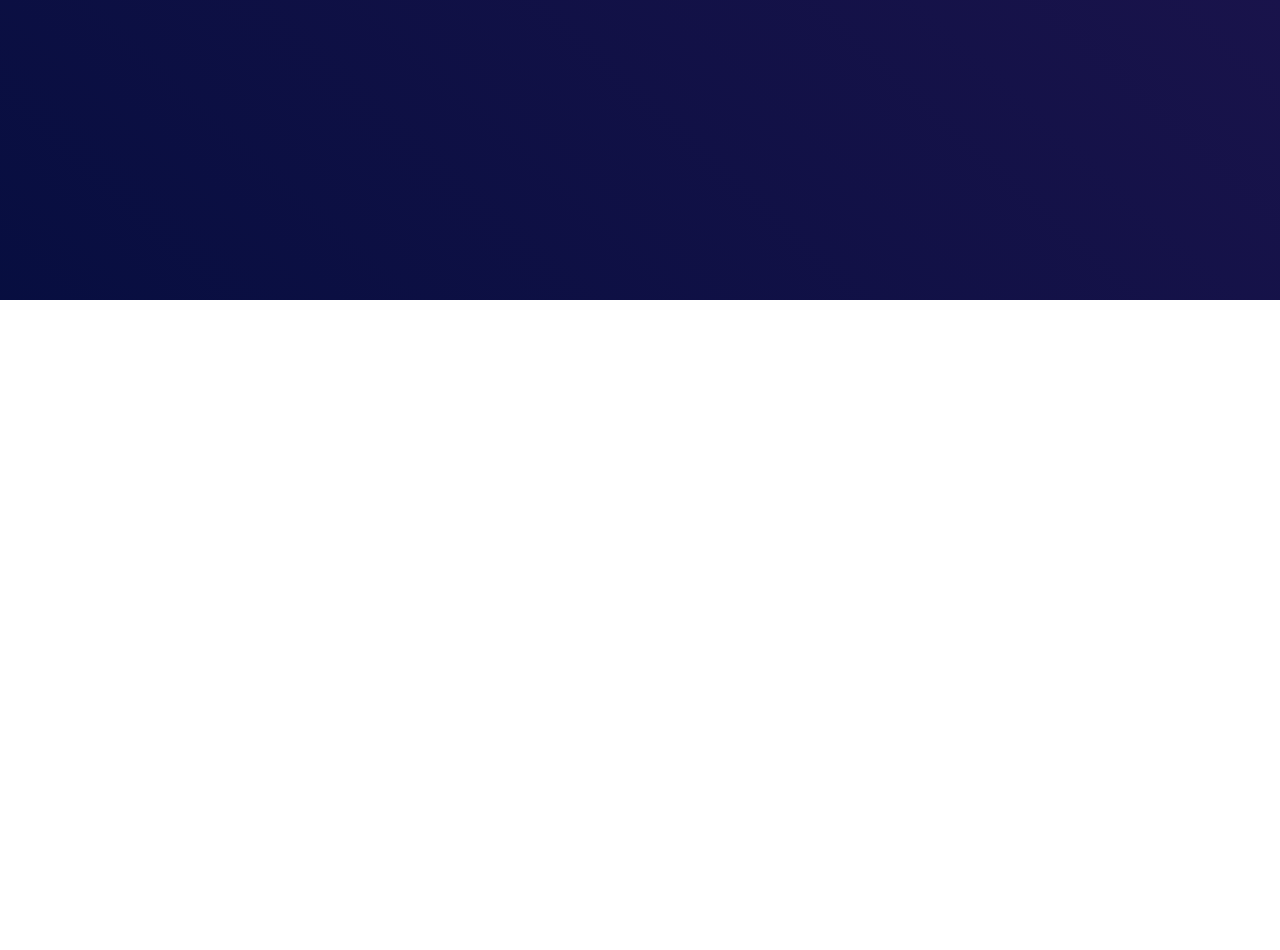
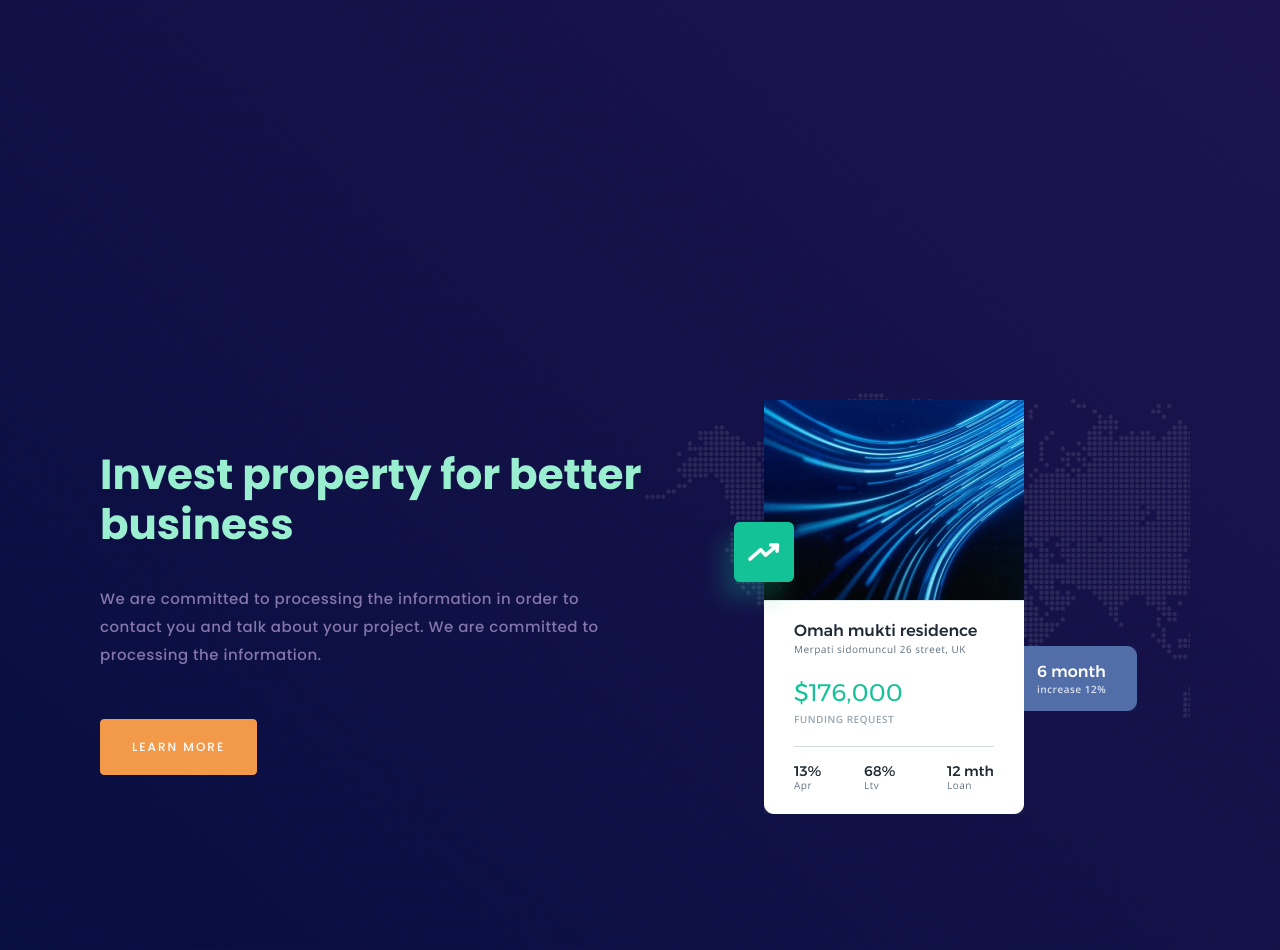
Before and after one commit to khabalylian/Project, a plain HTML site: page index.html in a window 1280 px wide. Shown: the part 2878-3828 px from the top of the page. Before the commit the page ends 3178 px from the top, so only its background shows below. Drawn offline with Linux system fonts and the light colour scheme.

Commit message:
section 6 complite

```diff
--- a/index.html
+++ b/index.html
@@ -259,5 +259,23 @@
             </div>
         </div>
     </section>
+    <section class="bussines">
+        <div class="container">
+            <div class="bussines-inner">
+                <div class="bussines__left">
+                    <h1 class="bussines__left-heading">
+                        Invest property for better business
+                    </h1>
+                    <p class="bussines__left-descr">
+                        We are committed to processing the information in order to contact you and talk about your project. We are committed to processing the information.
+                    </p>
+                    <a class="bussines__left-link" href="#">Learn More</a>
+                </div>
+                <div class="bussines__right">
+                    <img class="bussines__right-img" src="img/img-business.png" alt="bussines">
+                </div>
+            </div>
+        </div>
+    </section>
 </body>
 </html>
--- a/style/style.css
+++ b/style/style.css
@@ -387,3 +387,55 @@ body {
     text-transform: uppercase;
     margin-top: 50px;
 }
+
+.bussines {
+    min-height: 600px;
+    margin-top: 50px;
+}
+
+.bussines-inner {
+    display: flex;
+}
+
+.bussines__left {
+    width: 50%;
+}
+
+.bussines__left-heading {
+    font-weight: 700;
+    font-size: 42px;
+    line-height: 50px;
+    margin-top: 100px;
+}
+
+.bussines__left-descr {
+    font-size: 15px;
+    line-height: 28px;
+    letter-spacing: 0.5px;
+    margin-top: 35px;
+}
+
+.bussines__left-link {
+    background-color: #F2994A;
+    color: #fff;
+    border: 1px solid #F2994A;
+    border-radius: 4px;
+    padding: 17px 31px;
+    letter-spacing: 2px;
+    text-transform: uppercase;
+    margin-top: 50px;
+}
+
+.bussines__right {
+    background-image: url(../img/img-map.png);
+    background-size: 100%;
+    background-repeat: no-repeat;
+    background-position: center;
+    display: flex;
+    width: 50%;
+}
+
+.bussines__right-img {
+    margin:  0 auto;
+    margin-top: 50px;
+}
```
